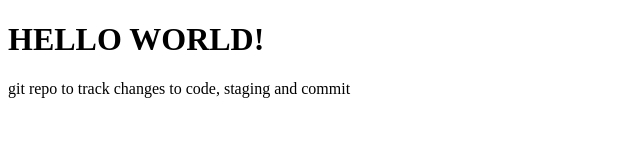
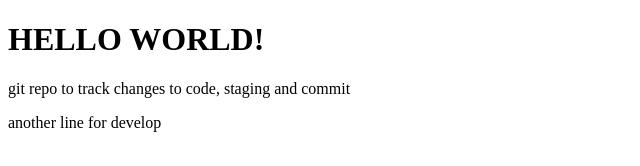
Before and after one commit to workspacebychristian/git-devops, a plain HTML site: page index.html in a window 1280 px wide. Shown: the whole page, without its empty margins (0-640 px from the left). Drawn offline with Linux system fonts and the light colour scheme.

Commit message:
index.html

```diff
--- a/index.html
+++ b/index.html
@@ -7,6 +7,7 @@
 <body>
 <h1>HELLO WORLD!</h1>
 <p>git repo to track changes to code, staging and commit</p>
+<p>another line for develop</p>
 
 </body>
 </html>
```
Also changed, not shown: 2 other files.
